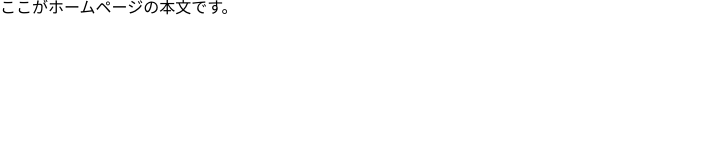
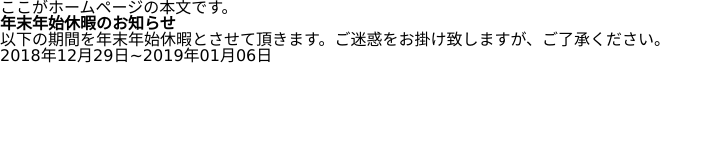
Before and after one commit to M-hagi/sampleHTML, a plain HTML site: page index.html in a window 1280 px wide. Shown: the whole page, without its empty margins (0-723 px from the left). Drawn offline with nearby package versions, Linux system fonts and the light colour scheme.

Commit message:
yearend text added

```diff
--- a/index.html
+++ b/index.html
@@ -14,5 +14,11 @@
 </head>
 <body>
 ここがホームページの本文です。
+<section id="topContener">
+<h1>年末年始休暇のお知らせ</h1>
+<p>以下の期間を年末年始休暇とさせて頂きます。ご迷惑をお掛け致しますが、ご了承ください。</p>
+<ul>
+<li>2018年12月29日~2019年01月06日</li>
+</ul>
 </body>
 </html>
```
